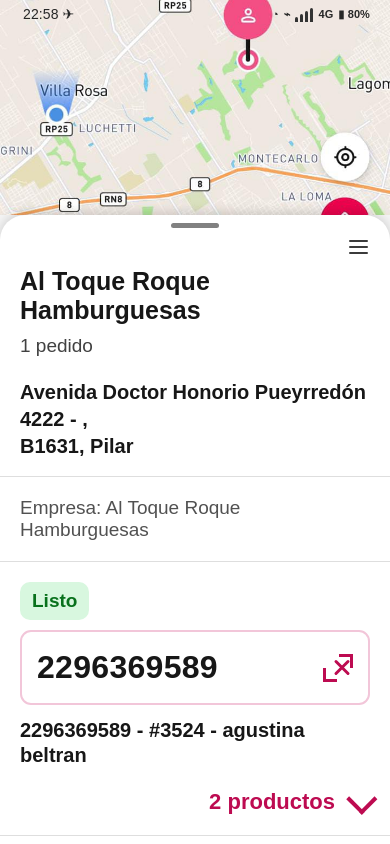
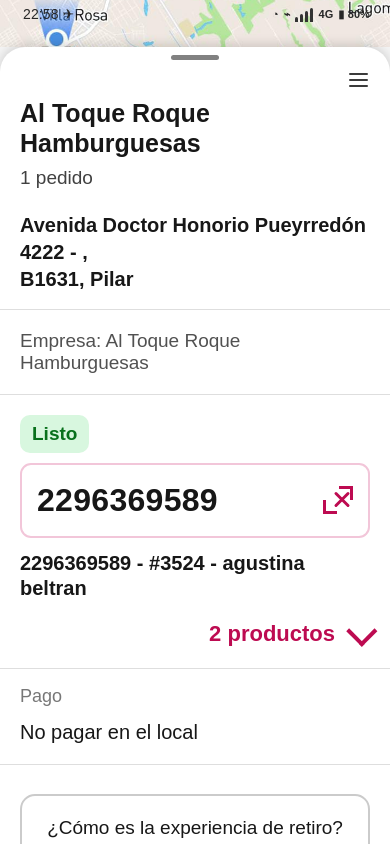
Before and after one commit to lucibaufran-cloud/pedido-retiro-editable, a plain HTML site: page index.html in a window 390 px wide. Shown: the top 844 px of the page. Drawn offline with Linux system fonts and the light colour scheme.

Commit message:
Use updated map after confirming pickup

```diff
--- a/index.html
+++ b/index.html
@@ -57,7 +57,7 @@
 
       .map-strip {
         position: relative;
-        height: min(320px, 55vw);
+        height: 54px;
         overflow: hidden;
         color: #272727;
         background:
@@ -872,7 +872,7 @@
 
       @media (max-width: 520px) {
         .map-strip {
-          height: min(320px, 55vw);
+          height: 47px;
         }
 
         .status-bar {
@@ -1189,7 +1189,7 @@
 
       <section class="delivery-view" id="delivery-view" aria-label="Pedido en reparto">
         <div class="delivery-map">
-          <img class="delivery-map-reference" src="attached_assets/WhatsApp_Image_2026-09-24_at_17.22.50_1790311046478.jpeg" alt="Mapa de reparto con ubicación GPS" />
+          <img class="delivery-map-reference" src="attached_assets/WhatsApp_Image_2026-09-25_at_01.41.28_1790312047371.jpeg" alt="Mapa de reparto después de confirmar el retiro" />
           <button class="menu-button delivery-menu-button" id="delivery-open-editor" type="button" aria-label="Editar datos del reparto" aria-controls="editor-overlay" aria-expanded="false">
             <span class="hamburger" aria-hidden="true"><span></span><span></span><span></span></span>
           </button>
```
